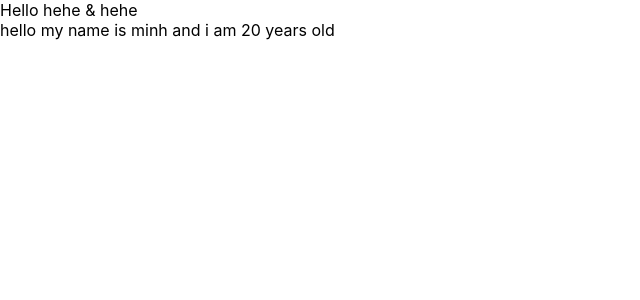
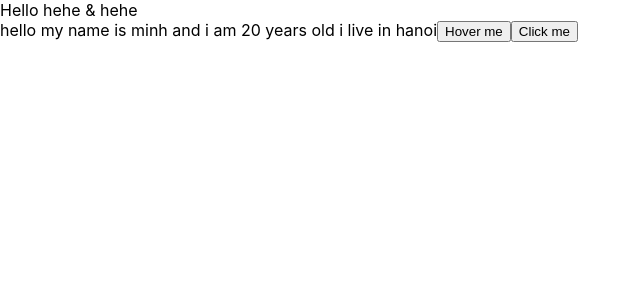
Before and after one commit to minh041104/react-app, a React (Create React App) app: page / in a window 1280 px wide. Shown: the top 300 px of the page, without its empty margins (0-640 px from the left). Built offline with nearby package versions, Linux system fonts and the light colour scheme.

Commit message:
test event

```diff
--- a/src/components/MyComponent.js
+++ b/src/components/MyComponent.js
@@ -9,10 +9,21 @@ class MyComponent extends React.Component {
         age: 20
     }
 
+    handleClick = (event) => {
+        console.log(event);
+    }
+
+    handleOnMouseOver = (event) => {
+        console.log(event.pageX);
+    }
+
     render() {
         return (
         <div>
             hello my name is {this.state.name} and i am {this.state.age} years old
+            i live in {this.state.address}
+            <button onMouseOver = {this.handleOnMouseOver}>Hover me</button>
+            <button onClick = {this.handleClick}>Click me</button>
         </div>
         )
     }
```
